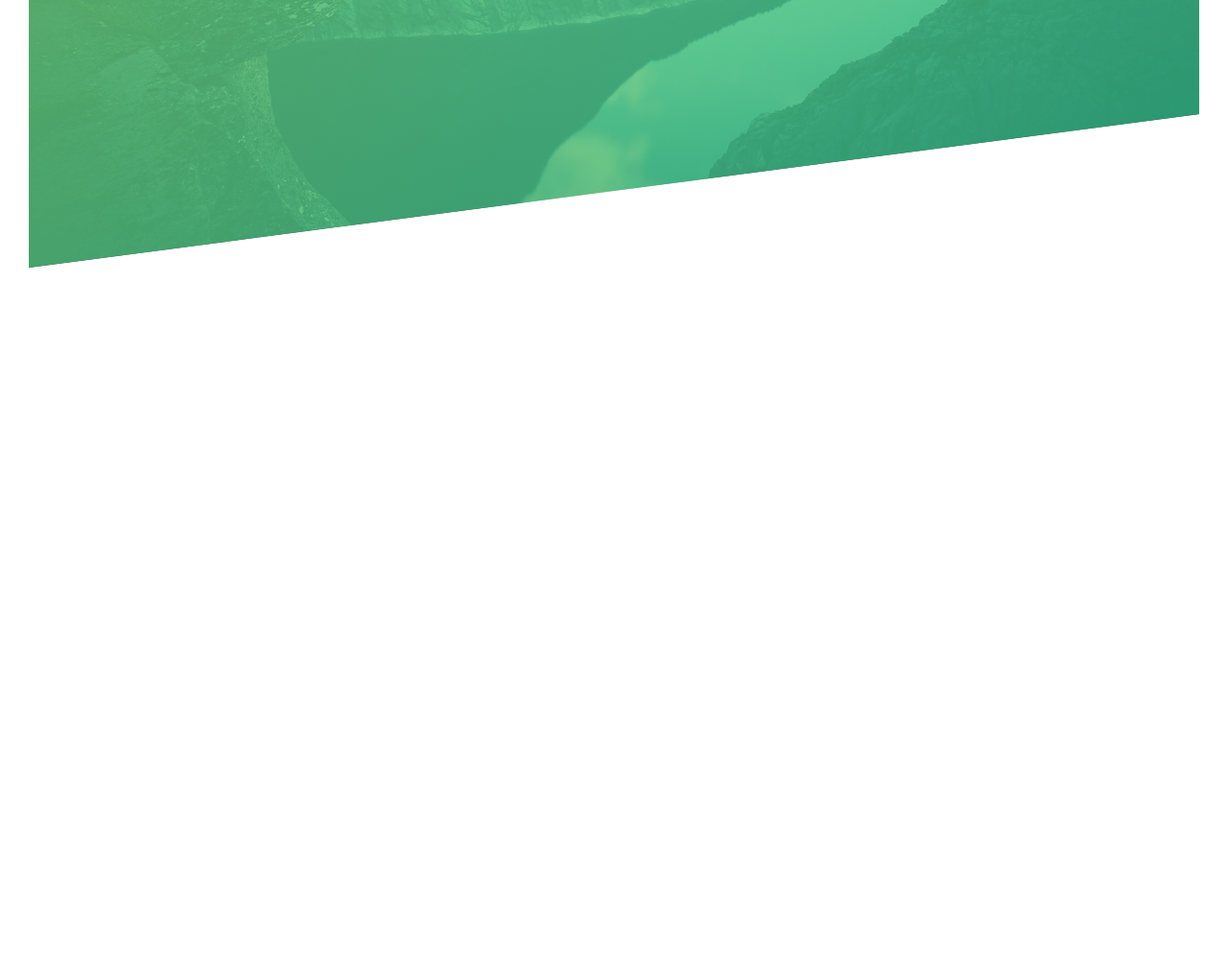
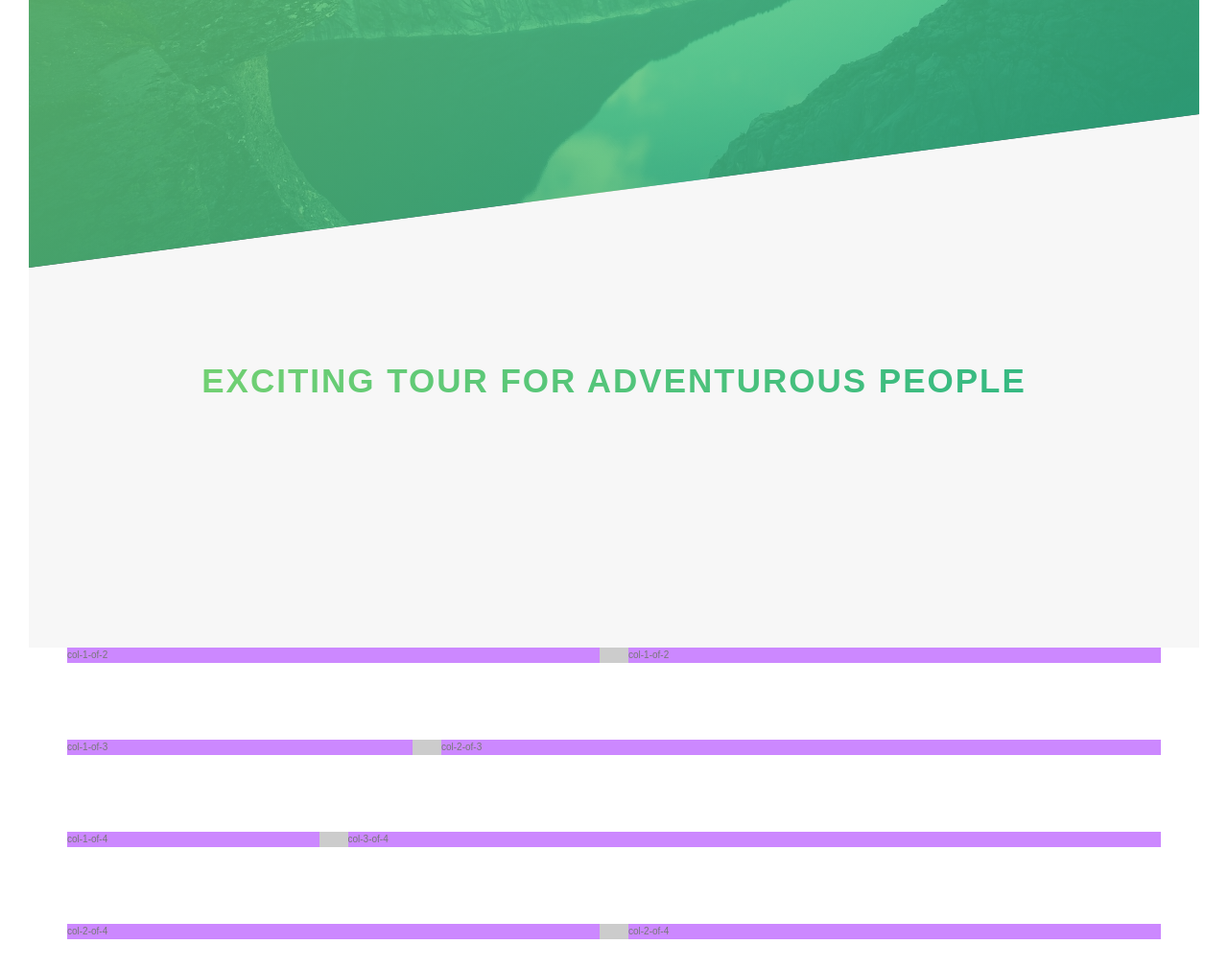
Before and after one commit to norvca/CSS2021, a website: page index.html in a window 1280 px wide. Shown: the part 511-1520 px from the top of the page at 96% size. Before the commit the page ends 820 px from the top, so only its background shows below. Drawn offline with Linux system fonts and the light colour scheme.

Commit message:
Implement grid system with float

```diff
--- a/index.html
+++ b/index.html
@@ -30,5 +30,37 @@
         <a href="#" class="btn btn--white">Discover our tours</a>
       </div>
     </header>
+
+    <main>
+      <section class="section-about">
+        <div class="u-center-text">
+          <h2 class="heading-secondary">
+            Exciting tour for adventurous people
+          </h2>
+        </div>
+      </section>
+
+      <section class="grid">
+        <div class="row">
+          <div class="col-1-of-2">col-1-of-2</div>
+          <div class="col-1-of-2">col-1-of-2</div>
+        </div>
+
+        <div class="row">
+          <div class="col-1-of-3">col-1-of-3</div>
+          <div class="col-2-of-3">col-2-of-3</div>
+        </div>
+
+        <div class="row">
+          <div class="col-1-of-4">col-1-of-4</div>
+          <div class="col-3-of-4">col-3-of-4</div>
+        </div>
+
+        <div class="row">
+          <div class="col-2-of-4">col-2-of-4</div>
+          <div class="col-2-of-4">col-2-of-4</div>
+        </div>
+      </section>
+    </main>
   </body>
 </html>
--- a/scss/abstracts/_mixins.scss
+++ b/scss/abstracts/_mixins.scss
@@ -0,0 +1,7 @@
+@mixin clearfix {
+  &:after {
+    content: '';
+    display: table;
+    clear: both;
+  }
+}
--- a/scss/abstracts/_variables.scss
+++ b/scss/abstracts/_variables.scss
@@ -1,7 +1,15 @@
+// Colors
 $color-primary: #55c57a;
 $color-primary-light: #7ed56f;
 $color-primary-dark: #28b485;
 
+$color-grey-light-1: #f7f7f7;
+
 $color-gray-dark: #777;
 $color-white: #fff;
 $color-black: #000;
+
+// Grid
+$grid-width: 114rem;
+$gutter-vertical: 8rem;
+$gutter-horizontal: 3rem;
--- a/scss/base/_typography.scss
+++ b/scss/base/_typography.scss
@@ -1,4 +1,4 @@
-@use "../abstracts/variables"as *;
+@use "../abstracts/variables" as *;
 
 body {
   font-family: sans-serif;
--- a/scss/base/_utilities.scss
+++ b/scss/base/_utilities.scss
@@ -0,0 +1,3 @@
+.u-center-text {
+  text-align: center;
+}
--- /dev/null
+++ b/scss/layout/_grid.scss
@@ -0,0 +1,52 @@
+@use "../abstracts/variables" as *;
+@use "../abstracts/mixins" as *;
+
+.row {
+  max-width: $grid-width;
+  background-color: #ccc;
+  margin: 0 auto;
+
+  @include clearfix;
+
+  &:not(:last-child) {
+    margin-bottom: $gutter-vertical;
+  }
+
+  [class^='col-'] {
+    background-color: #c8f;
+    float: left;
+    &:not(:last-child) {
+      margin-right: $gutter-horizontal;
+    }
+  }
+
+  .col-1-of-2 {
+    width: calc((100% - #{$gutter-horizontal}) / 2);
+  }
+
+  .col-1-of-3 {
+    width: calc((100% - 2 * #{$gutter-horizontal}) / 3);
+  }
+
+  .col-2-of-3 {
+    width: calc(
+      (100% - 2 * #{$gutter-horizontal}) / 3 * 2 + #{$gutter-horizontal}
+    );
+  }
+
+  .col-1-of-4 {
+    width: calc((100% - 3 * #{$gutter-horizontal}) / 4);
+  }
+
+  .col-2-of-4 {
+    width: calc(
+      (100% - 3 * #{$gutter-horizontal}) / 4 * 2 + #{$gutter-horizontal}
+    );
+  }
+
+  .col-3-of-4 {
+    width: calc(
+      (100% - 3 * #{$gutter-horizontal}) / 4 * 3 + 2 * #{$gutter-horizontal}
+    );
+  }
+}
--- a/scss/main.scss
+++ b/scss/main.scss
@@ -9,5 +9,6 @@
 @use 'components/button';
 
 @use 'layout/header';
+@use 'layout/grid';
 
 @use 'pages/home';
--- a/scss/pages/_home.scss
+++ b/scss/pages/_home.scss
@@ -0,0 +1,21 @@
+@use "../abstracts/variables"as *;
+
+.section-about {
+  background-color: $color-grey-light-1;
+  padding: 25rem 0;
+  margin-top: -20vh;
+}
+
+.heading-secondary {
+  font-size: 3.5rem;
+  text-transform: uppercase;
+  font-weight: 700;
+  background-image: linear-gradient(
+    to right,
+    $color-primary-light,
+    $color-primary-dark
+  );
+  -webkit-background-clip: text;
+  color: transparent;
+  letter-spacing: 2px;
+}
```
Also changed, not shown: css/style.css.
